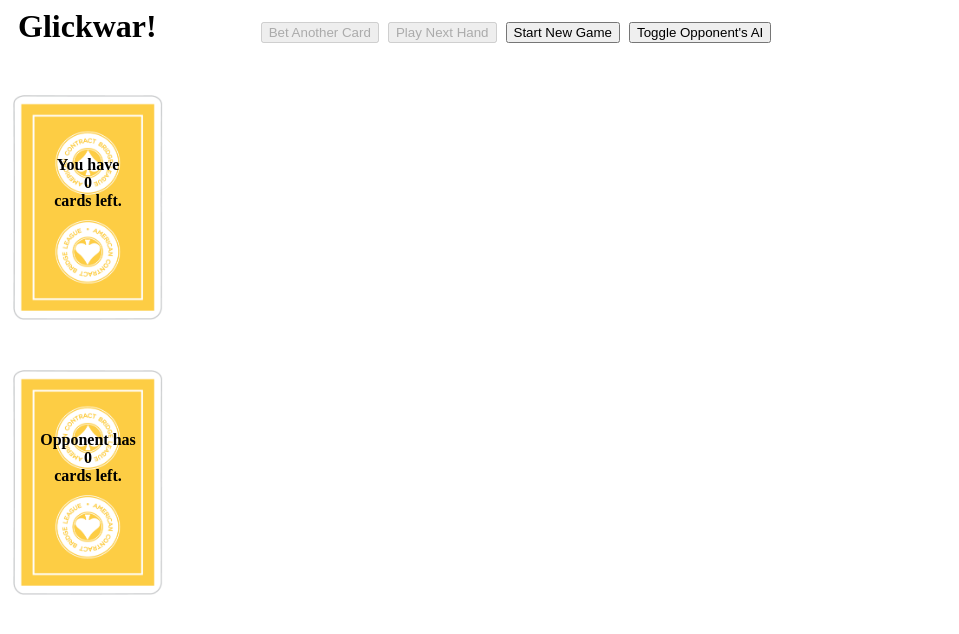
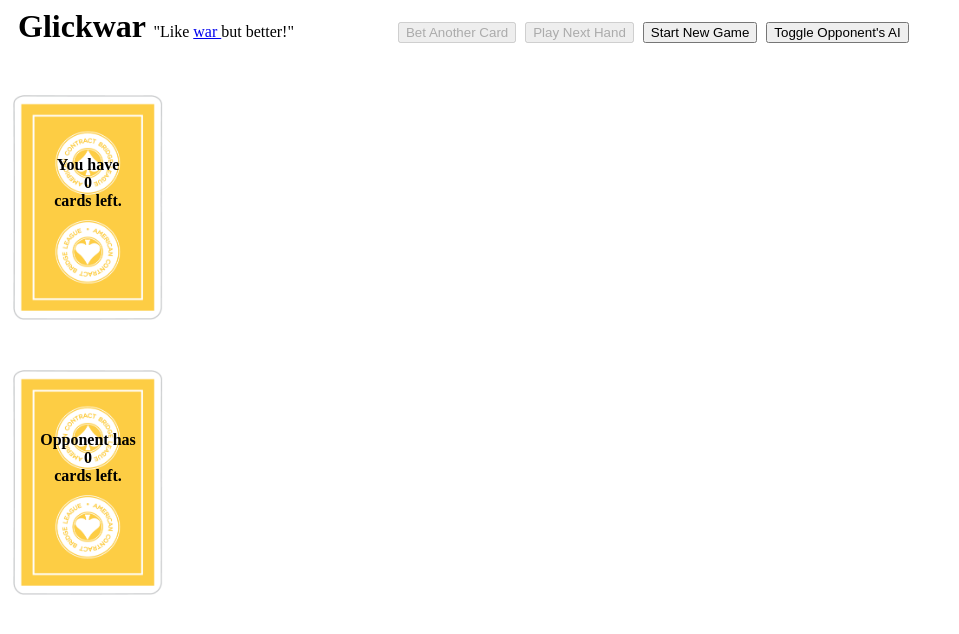
Before and after one commit to danjglick/glickwar, a plain HTML site: page index.html in a window 1280 px wide. Shown: the whole page, without its empty margins (0-959 px from the left). Drawn offline with Linux system fonts and the light colour scheme.

Commit message:
Update index.html

```diff
--- a/index.html
+++ b/index.html
@@ -5,7 +5,12 @@
         <script src="glickwar.js"></script>
     </head>
     <body>
-        <h1>Glickwar!</h1>
+        <h1>
+            Glickwar
+        </h1>
+        <span id="slogan">
+            "Like <a href="https://en.wikipedia.org/wiki/War_(card_game) target="blank>war </a>but better!"
+        </span>
         <button id="bet_another_card_button" onClick="bet_user_card()" disabled>
             Bet Another Card
         </button>
```
